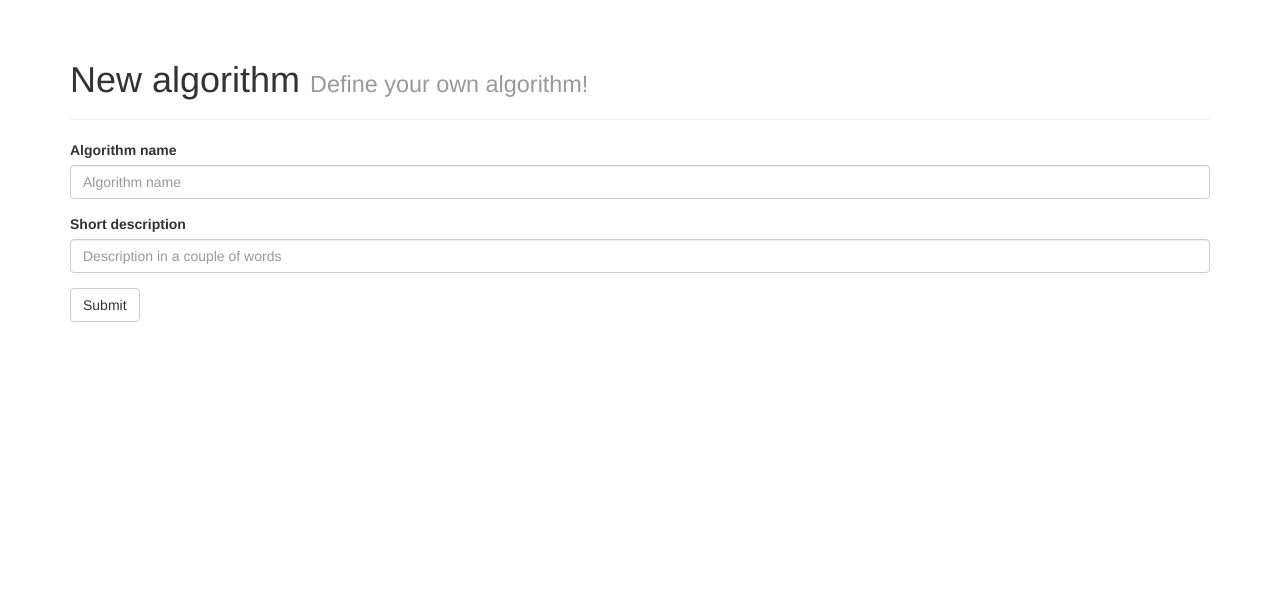
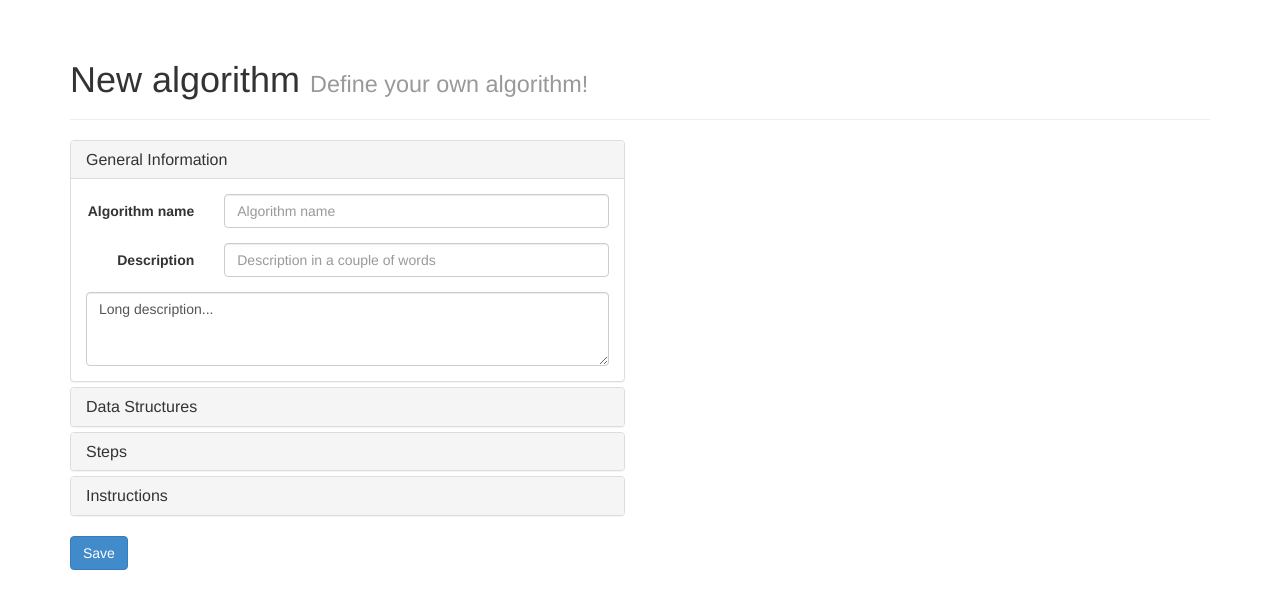
Before and after one commit to wurfmaul/kartulimardikas, a PHP site: page /new.php in a window 1280 px wide. Shown: the part 52-661 px from the top of the page. Run offline with PHP 8.4, Linux system fonts and the light colour scheme.

Commit message:
jQuery a bit, enabled parallel view of algorithms and memory/stats, highlight memory/stat changes

```diff
--- a/css/custom.css
+++ b/css/custom.css
@@ -24,3 +24,15 @@
 	border-top: black solid 2px;
 	border-top-left-radius: 5px;
 }
+
+.highlight-write {
+	color: #fff;
+	background-color: #5cb85c;
+	border-color: #4cae4c;
+}
+
+.highlight-compare {
+	color: #fff;
+	background-color: #f0ad4e;
+	border-color: #eea236;
+}
--- a/new.php
+++ b/new.php
@@ -57,20 +57,85 @@
 			</h1>
 		</div>
 		<!-- CONTENT -->
-		<form role="form">
+		<div class="row">
+
+			<!-- LEFT COLUMN -->
+			<div class="col-md-6">
+				<form class="form-horizontal" role="form">
+
+					<div class="panel-group" id="accordion-left">
+
+						<!-- TAB - GENERAL INFORMATION -->
+						<div class="panel panel-default">
+							<div class="panel-heading">
+								<h4 class="panel-title">
+									<a data-toggle="collapse" href="#general"> General Information </a>
+								</h4>
+							</div>
+							<div id="general" class="panel-collapse collapse in">
+								<div class="panel-body">
 									<div class="form-group">
-				<label for="in-name">Algorithm name</label> <input
-					type="email" class="form-control" id="in-name"
+										<label for="in-name" class="control-label col-sm-3">Algorithm
+											name</label>
+										<div class="col-sm-9">
+											<input type="text" class="form-control" id="in-name"
 												placeholder="Algorithm name">
 										</div>
+									</div>
 									<div class="form-group">
-				<label for="in-title">Short description</label> <input
-					type="password" class="form-control" id="in-title"
+										<label for="in-title" class="control-label col-sm-3">Description</label>
+										<div class="col-sm-9">
+											<input type="text" class="form-control" id="in-title"
 												placeholder="Description in a couple of words">
 										</div>
-			<button type="submit" class="btn btn-default">Submit</button>
+									</div>
+									<textarea class="form-control" rows="3">Long description...</textarea>
+								</div>
+							</div>
+						</div>
+
+						<!-- TAB - DATA STRUCTURES -->
+						<div class="panel panel-default">
+							<div class="panel-heading">
+								<h4 class="panel-title">
+									<a data-toggle="collapse" href="#data"> Data Structures </a>
+								</h4>
+							</div>
+							<div id="data" class="panel-collapse collapse">
+								<div class="panel-body"></div>
+							</div>
+						</div>
+
+						<!-- TAB - STEPS -->
+						<div class="panel panel-default">
+							<div class="panel-heading">
+								<h4 class="panel-title">
+									<a data-toggle="collapse" href="#steps"> Steps </a>
+								</h4>
+							</div>
+							<div id="steps" class="panel-collapse collapse">
+								<div class="panel-body"></div>
+							</div>
+						</div>
+
+						<!-- TAB - INSTRUCTIONS -->
+						<div class="panel panel-default">
+							<div class="panel-heading">
+								<h4 class="panel-title">
+									<a data-toggle="collapse" href="#instructions"> Instructions </a>
+								</h4>
+							</div>
+							<div id="instructions" class="panel-collapse collapse">
+								<div class="panel-body"></div>
+							</div>
+						</div>
+					</div>
+
+					<button type="submit" class="btn btn-primary">Save</button>
+
 				</form>
-
+			</div>
+		</div>
 	</div>
 	<script src="js/jquery.min.js"></script>
 	<script src="js/bootstrap.min.js"></script>
```
Also changed, not shown: db/algo_states.js (+16 -24 lines), index.php (+0 -10 lines), machine/algo.frame.js (+105 -69 lines), machine/generator.php (+9 -6 lines), view.php (+7 -4 lines). Lines whose indentation alone changed are shown as unchanged.
